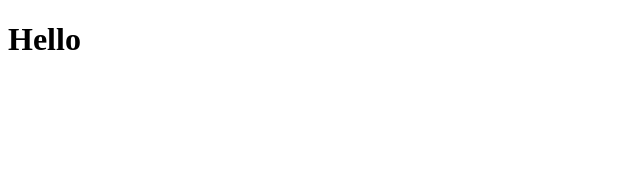
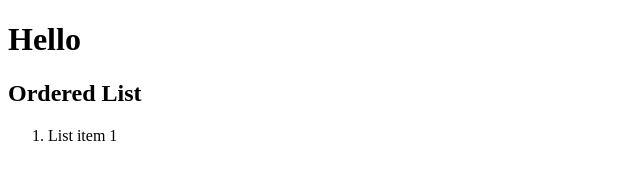
Before and after one commit to chenmichael2/javascript-brushup, a plain HTML site: page index.html in a window 1280 px wide. Shown: the whole page, without its empty margins (0-640 px from the left). Drawn offline with Linux system fonts and the light colour scheme.

Commit message:
adding an ordered list

```diff
--- a/index.html
+++ b/index.html
@@ -11,6 +11,10 @@
 
 <body>
     <h1>Hello</h1>
+    <h2>Ordered List</h2>
+    <ol>
+        <li>List item 1</li>
+    </ol>
 
 </body>
 
```
